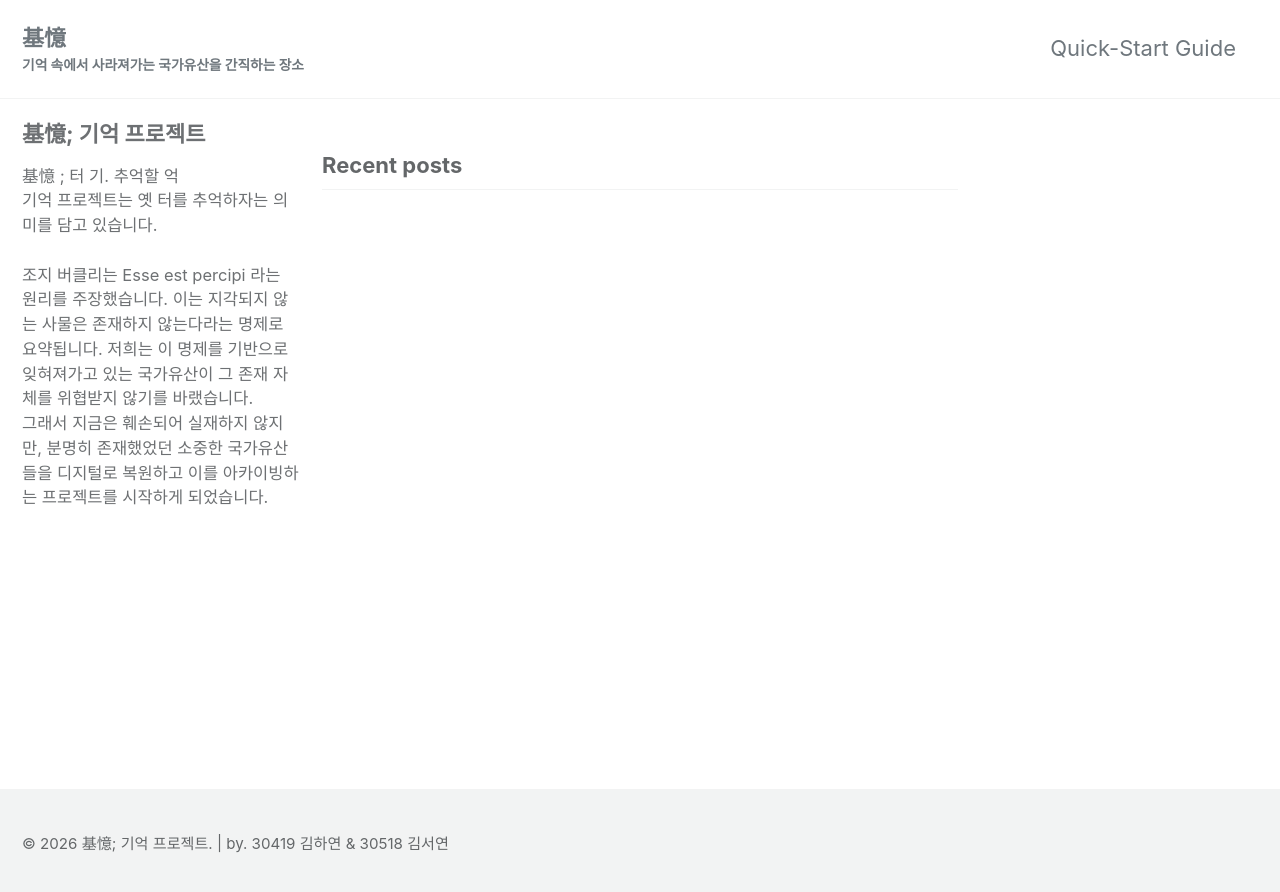
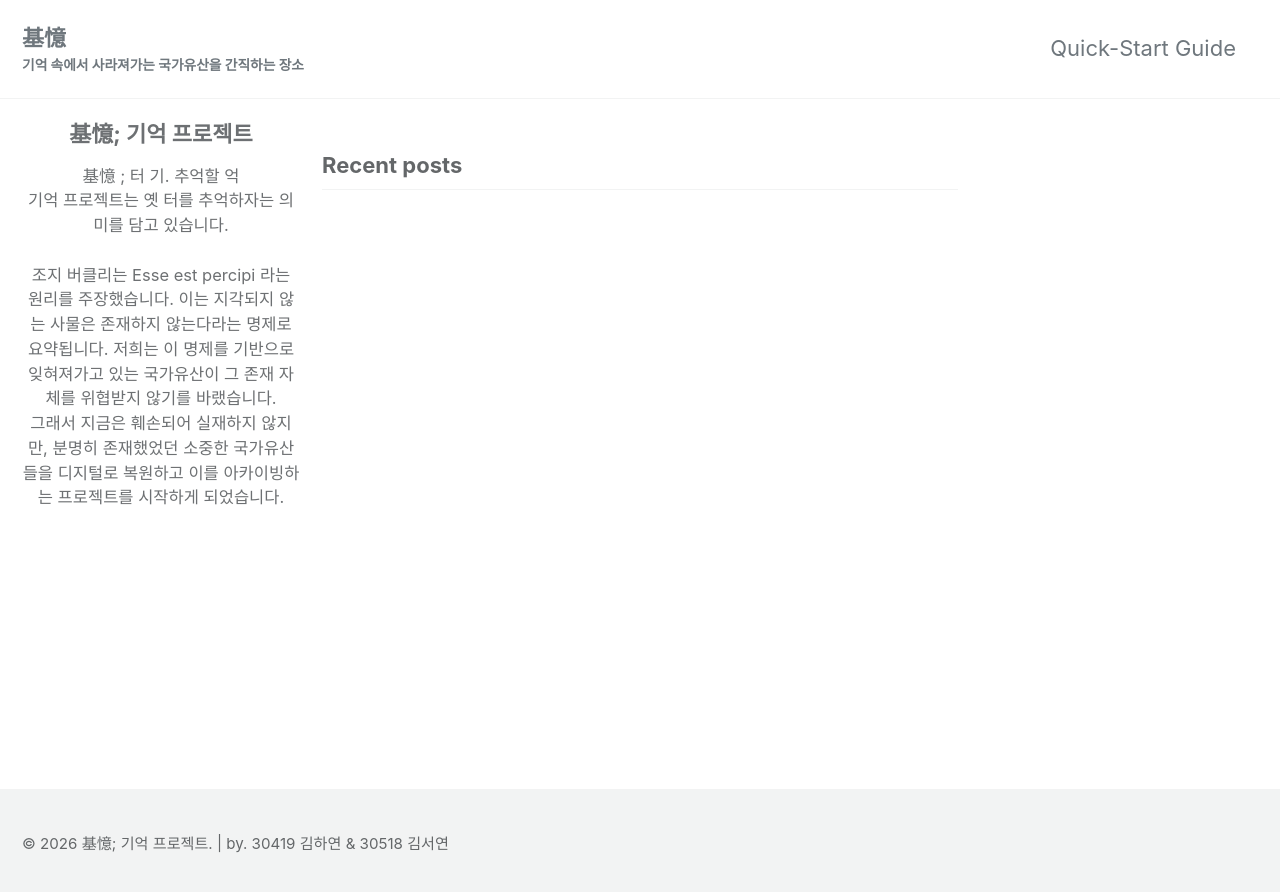
Before and after one commit to ArchiveCulturalHeritage/ArchiveCulturalHeritage.github.io, a Jekyll site: the page built from index.html, in a window 1280 px wide. Shown: the top 892 px of the page. Built offline with Jekyll 4.4.1, drawn with Linux system fonts in a browser that asks for light colours; cached includes are drawn as plain includes; the list of posts is cut into pages by our own code.

Commit message:
Update main.scss

```diff
--- a/assets/css/main.scss
+++ b/assets/css/main.scss
@@ -7,3 +7,10 @@ search: false
 
 @import "minimal-mistakes/skins/{{ site.minimal_mistakes_skin | default: 'default' }}"; // skin
 @import "minimal-mistakes"; // main partials
+
+.sidebar.sticky .author__avatar,
+.sidebar.sticky .author__name,
+.sidebar.sticky .author__bio,
+.sidebar.sticky .author__urls {
+  text-align: center;
+}
```
